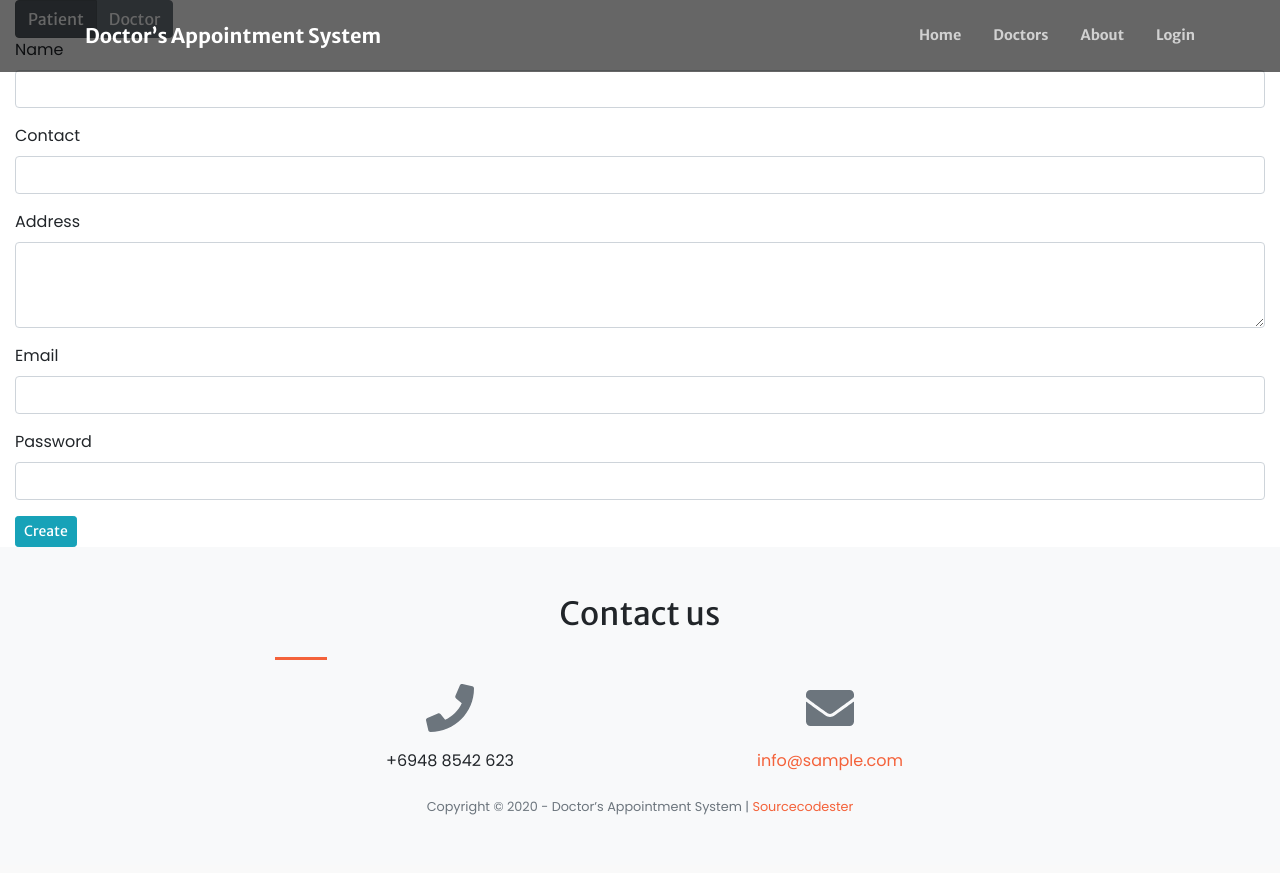
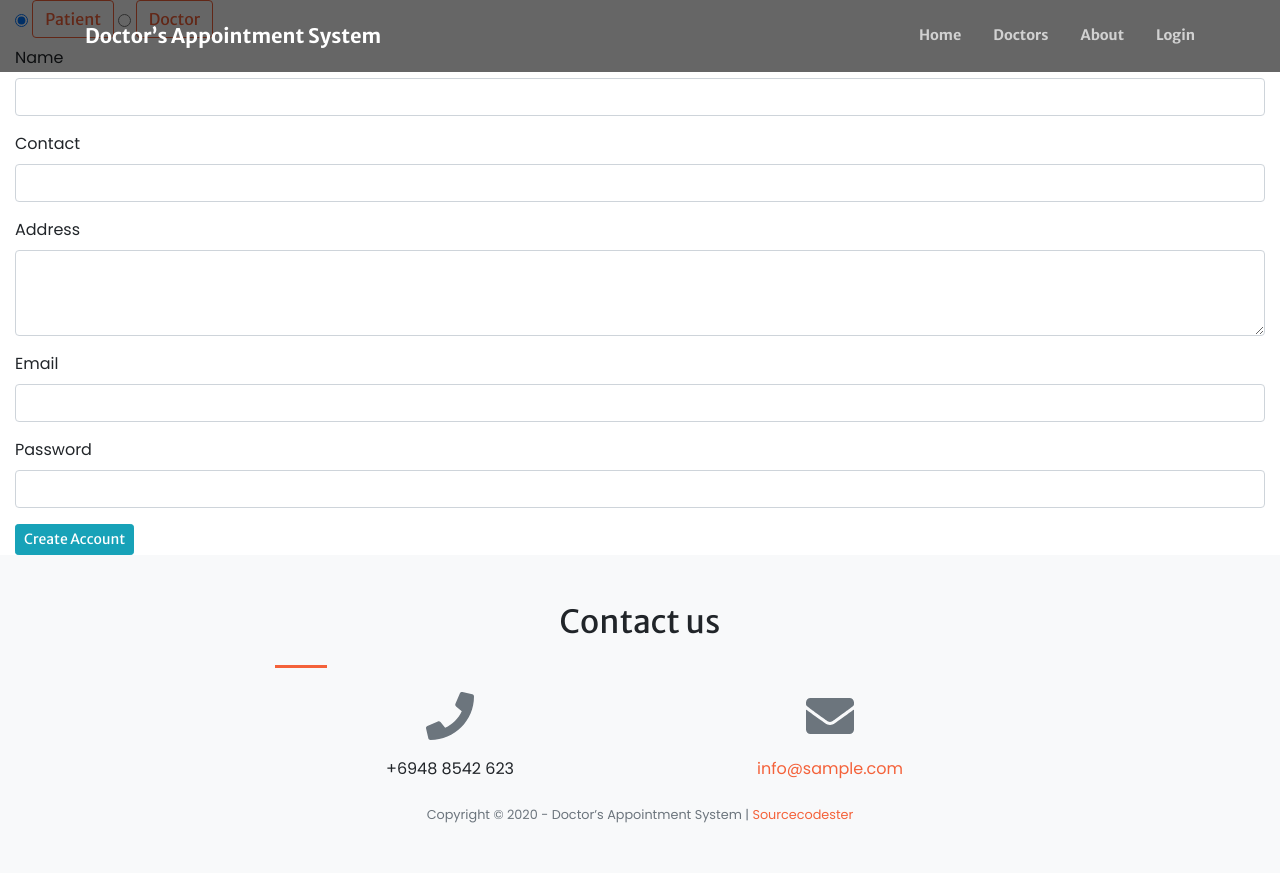
Before and after one commit to DeemedS/Medical-Appointment-System-PHP, a PHP site: page /index.php?page=signup in a window 1280 px wide. Before the commit the page ends 815 px from the top, so only its background shows below. Run offline with PHP 8.4, Linux system fonts and the light colour scheme; data comes from the database, SQL or seed files in the repository; data that the repository does not hold is empty; some libraries are stand-ins or nearby versions.

Commit message:
Update signup.php

```diff
--- a/signup.php
+++ b/signup.php
@@ -2,11 +2,13 @@
 <div class="container-fluid">
 	<form action="" id="signup-frm">
 
-		<div class="btn-group btn-group-toggle" data-toggle="buttons">
-  			<label class="btn btn-secondary active">
-    		<input type="radio" name="type" value="3" id="patient" autocomplete="off" checked> Patient </label>
-  			<label class="btn btn-secondary">
-    		<input type="radio" name="type" value="2" id="doctor" autocomplete="off"> Doctor </label>
+		<div class="type-button" role="group" aria-label="Basic radio toggle button group">
+			<input type="radio" class="btn-check" name="type" id="patient" value="3" autocomplete="off" checked>
+			<label class="btn btn-outline-primary" for="patient">Patient</label>
+
+			<input type="radio" class="btn-check" name="type" id="doctor" value="2"autocomplete="off">
+			<label class="btn btn-outline-primary" for="doctor">Doctor</label>
+
 		</div>
 
 		<div class="form-group">
@@ -29,7 +31,11 @@
 			<label for="" class="control-label">Password</label>
 			<input type="password" name="password" required="" class="form-control">
 		</div>
-		<button class="button btn btn-info btn-sm">Create</button>
+
+		<div class="lbutton">
+		<button class="button btn btn-info btn-sm">Create Account</button>
+		</div>
+
 	</form>
 </div>
 
```
